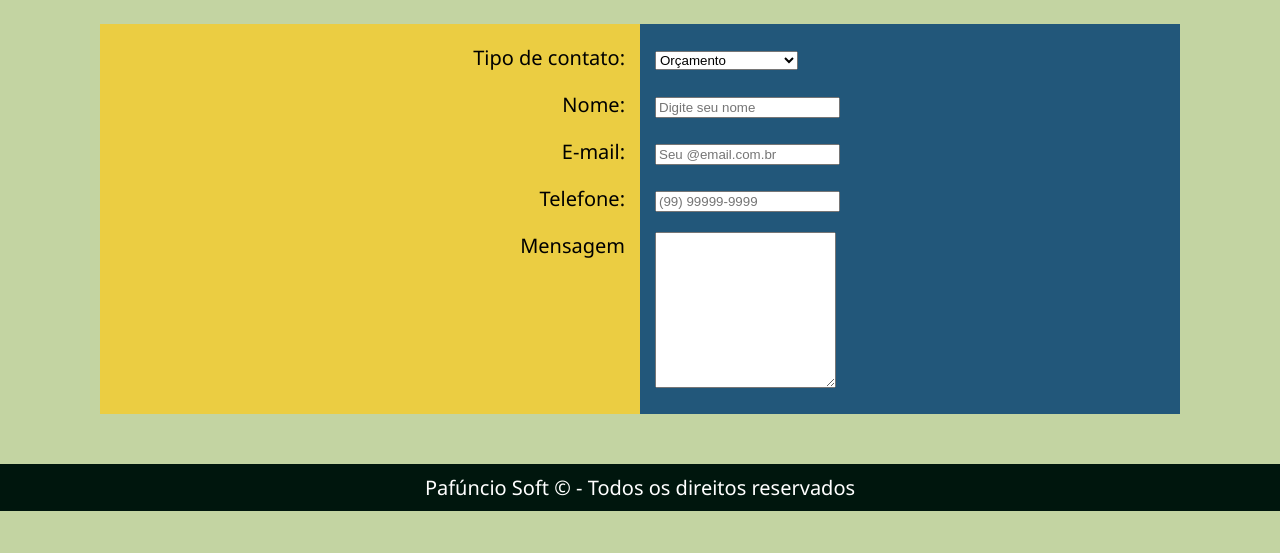
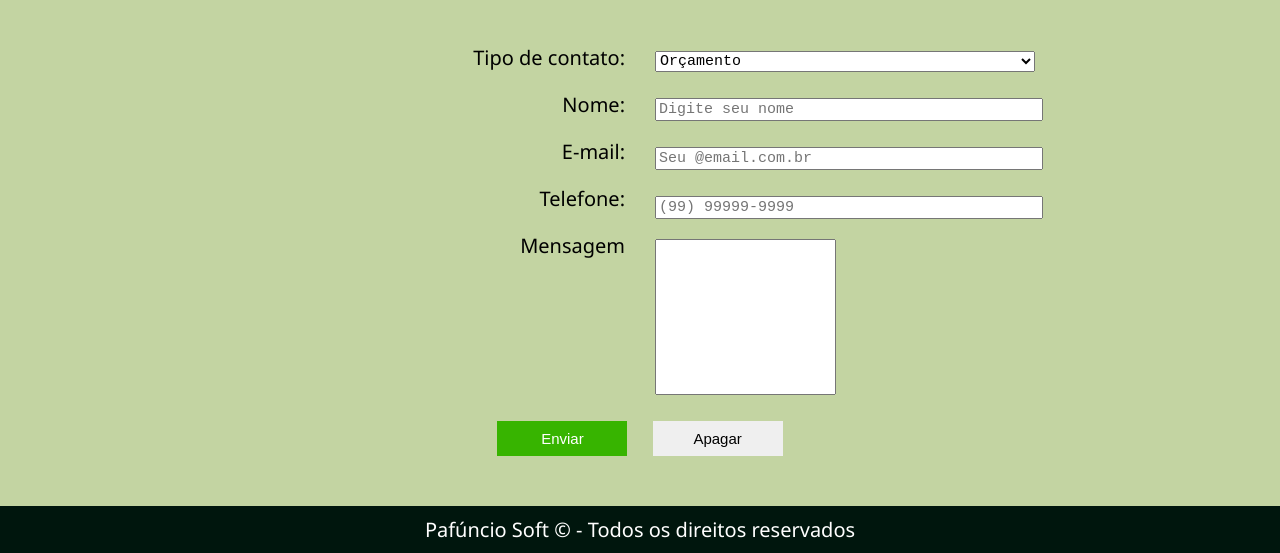
Before and after one commit to pskemellyn/Site---Paf-ncio-Soft, a plain HTML site: page contato.html in a window 1280 px wide. Shown: the part 653-1206 px from the top of the page. Before the commit the page ends 1164 px from the top, so only its background shows below. Drawn offline with Linux system fonts and the light colour scheme.

Commit message:
Versão final do site

```diff
--- a/contato.html
+++ b/contato.html
@@ -63,12 +63,28 @@
                     </p>
                 </div>
             </div>
+            <div id="frm-buttons">
+                <button id="btn-enviar" type="submit">Enviar</button>
+                <button id="gtn-apagar" type="reset">Apagar</button>
+            </div>
         </Form>
     </div>
+
+
+
+
+
+
+
+
+
+
+
+
+
 
     <footer>
         Pafúncio Soft &copy - Todos os direitos reservados
     </footer>
 </body>
-
 </html>
--- a/css/styles.css
+++ b/css/styles.css
@@ -165,15 +165,41 @@ h2 {
 }
 
 #frm-labels {
-    background-color: #ebcd42;
     width: 50%;
     text-align: right;
     padding-right: 15px;
 }
 
 #frm-fields {
-    background-color: #22577a;
     width: 50%;
     text-align: left;
     padding-left: 15px;
 }
+
+#frm-mensagem {
+    resize: none;
+}
+
+#frm-container select,
+input {
+    width: 380px;
+    font-family: 'Courier New', Courier, monospace;
+    font-size: 15px;
+}
+
+#btn-enviar {
+    background-color: #37b400;
+    color: white;
+}
+
+#btn-apagar {
+    background-color: #c4c4c4;
+}
+
+button{
+    width: 130px;
+    height: 35px;
+    font-size: 15px;
+    margin: 0px 10px;
+    border: 0px;
+}
```
Also changed, not shown: index.html (+0 -1 lines).
